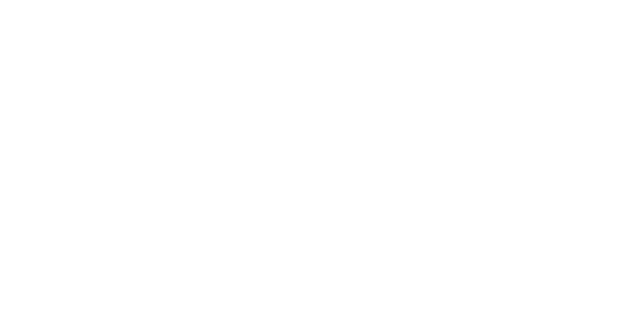
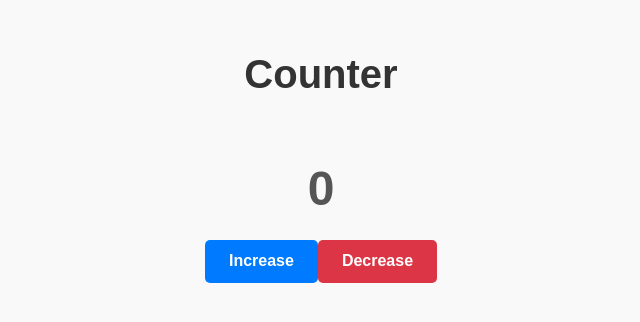
Before and after one commit to swaroopAkasam/React-Router, a React (Create React App) app: page / in a window 1280 px wide. Shown: the part 1046-1368 px from the top of the page, without its empty margins (319-959 px from the left). Before the commit the page ends 800 px from the top, so only its background shows below. Built offline with nearby package versions, Linux system fonts and the light colour scheme.

Commit message:
added state

```diff
--- a/src/App.js
+++ b/src/App.js
@@ -1,15 +1,10 @@
 import './App.css';
 import Counter from './components/UserProfile';
-
-const userDetails = {
-  fName : "swaroop",
-  lName : "akasam",
-  color : "orange"
-}
 
 function App() {
   return (
     <div className="App">
+      <Counter/>
       <Counter/>
     </div>
   );
--- a/src/components/UserProfile/index.js
+++ b/src/components/UserProfile/index.js
@@ -2,14 +2,19 @@ import { Component } from "react";
 import './index.css';
 
 class Counter extends Component {
+    state = {count : 0}
     onIncrement = () => {
-        console.log("Increment clicked")
+        this.setState(prevState => {
+            console.log(`prev state count is ${prevState.count}`)
+            return { count: prevState.count+1 }
+        })
     }
     render() {
+        const {count} = this.state
         return (
             <div className="container">
                 <h1 className="heading">Counter</h1>
-                <p className="count">0</p>
+                <p className="count">{count}</p>
                 <div>
                     <button className="button" onClick={this.onIncrement}>Increase</button>
                     <button className="button">Decrease</button>
```
